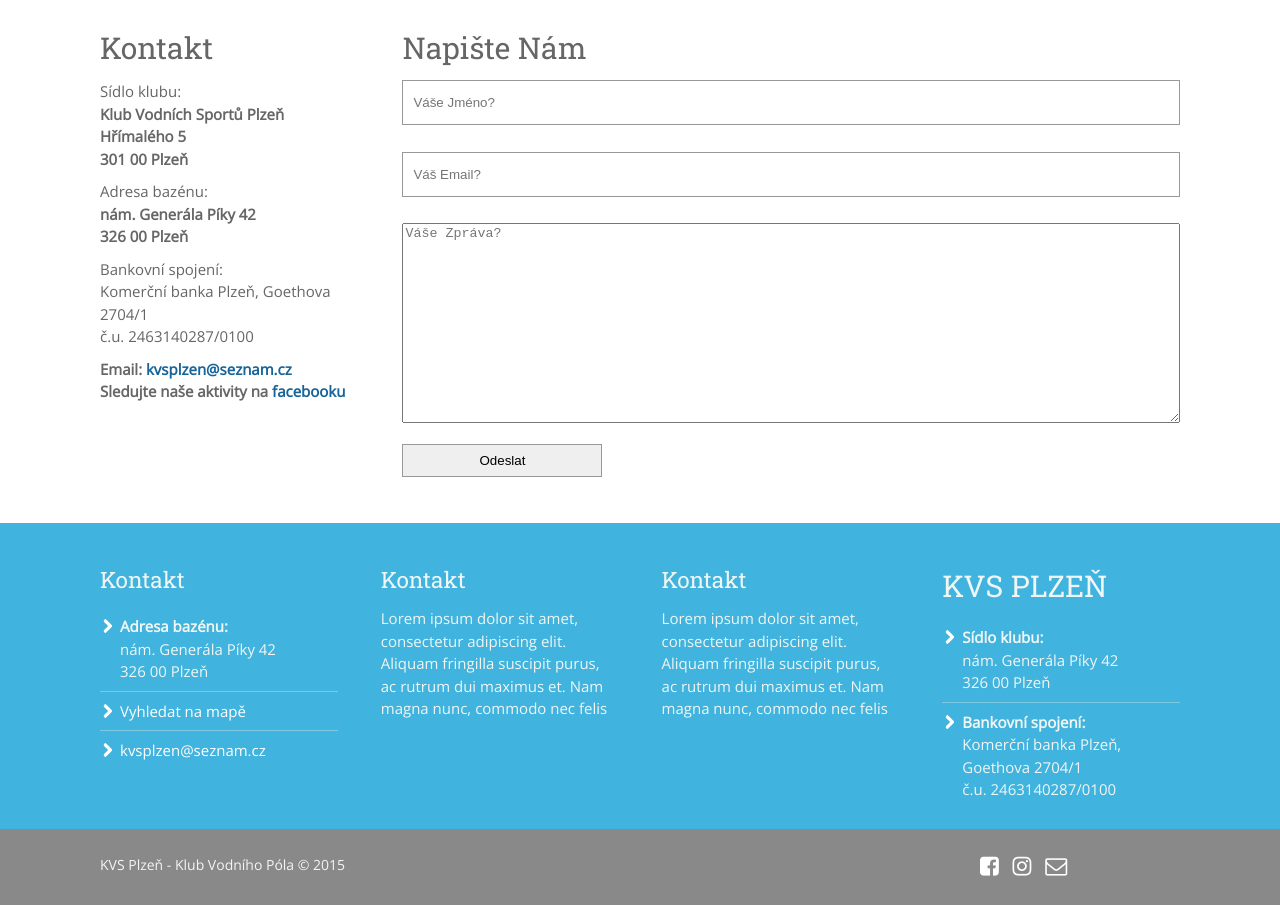
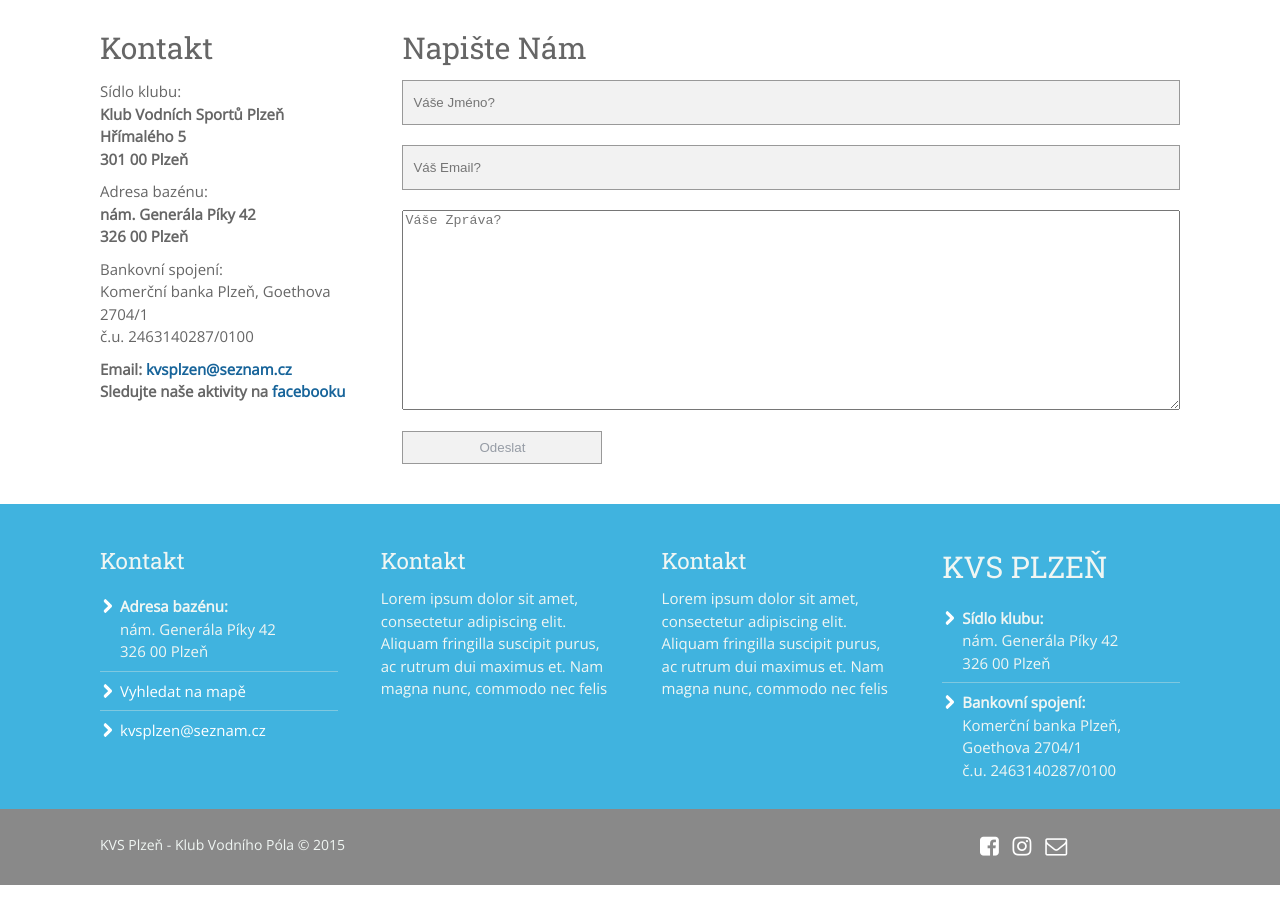
Before and after one commit to SteveVil/KVS-web, a Jekyll site: the page built from Kontakt/index.html, in a window 1280 px wide. Shown: the part 545-1450 px from the top of the page. Built offline with Jekyll 4.4.1, drawn with Linux system fonts in a browser that asks for light colours; nearby versions of some CDN libraries.

Commit message:
Update _kontakt.sass

```diff
--- a/_sass/_kontakt.sass
+++ b/_sass/_kontakt.sass
@@ -11,11 +11,13 @@ form
 	width: 100%
 
 input
+	color: #969CA5
+	background-color: #F2F2F2
 	display: block
 	width: 100%
 	border: 1px solid #999
 	padding: 14px 10px
-	margin-bottom: 2em
+	margin-bottom: 1.5em
 
 textarea
 	width: 100%
```
